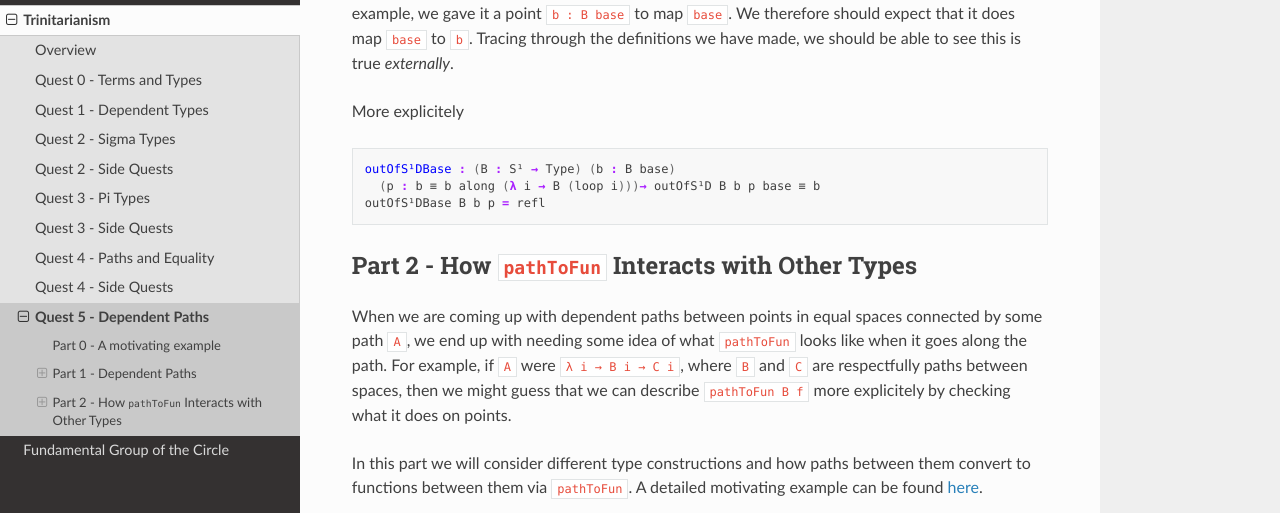
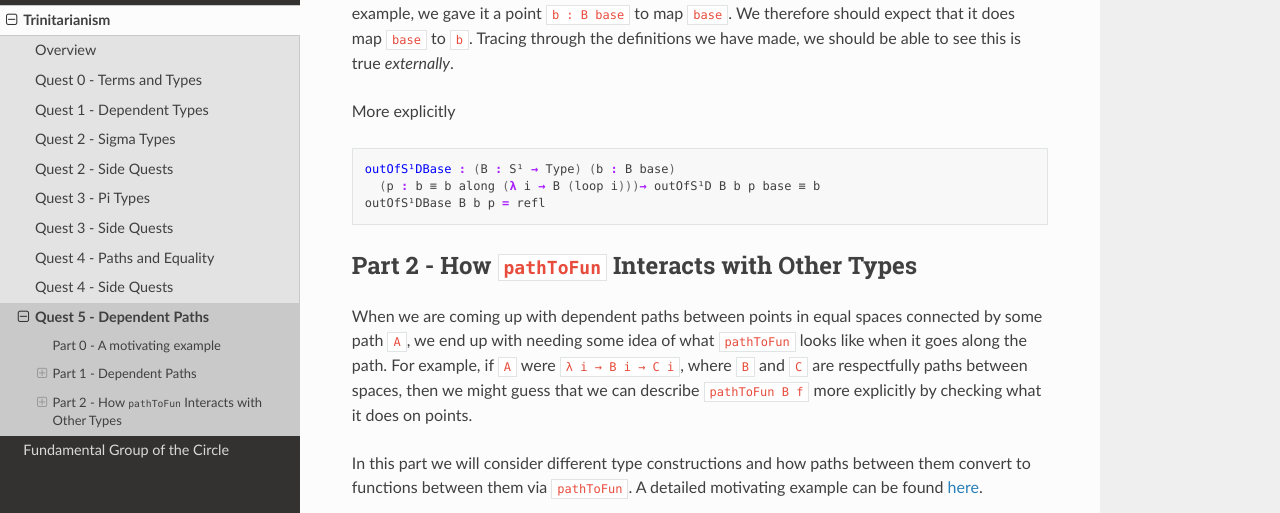
Before and after one commit to thehottgame/theHoTTGameGuide, a Sphinx documentation site: the page built from docs/source/0-trinitarianism/quest-5.rst, in a window 1280 px wide and 900 px high, scrolled down 4208 px. Shown: the part 156-669 px from the top of the window. Built offline with Sphinx 7.4.7 and the Read the Docs theme 2.0.0, drawn with Linux system fonts in a browser that asks for light colours.

Commit message:
Update quest-5.rst

```diff
--- a/docs/source/0-trinitarianism/quest-5.rst
+++ b/docs/source/0-trinitarianism/quest-5.rst
@@ -388,7 +388,7 @@ We therefore should expect that it does map ``base`` to ``b``.
 Tracing through the definitions we have made,
 we should be able to see this is true *externally*.
 
-More explicitely
+More explicitly
 
 .. code:: agda
 
@@ -408,7 +408,7 @@ we end up with needing some idea of what
 For example, if ``A`` were ``λ i → B i → C i``,
 where ``B`` and ``C`` are respectfully paths between spaces,
 then we might guess that we can describe ``pathToFun B f``
-more explicitely by checking what it does on points.
+more explicitly by checking what it does on points.
 
 In this part we will consider different type constructions
 and how paths between them convert to functions between them
```
Also changed, not shown: other parts of docs/source/0-trinitarianism/quest-5.rst (+1 -1 lines).
